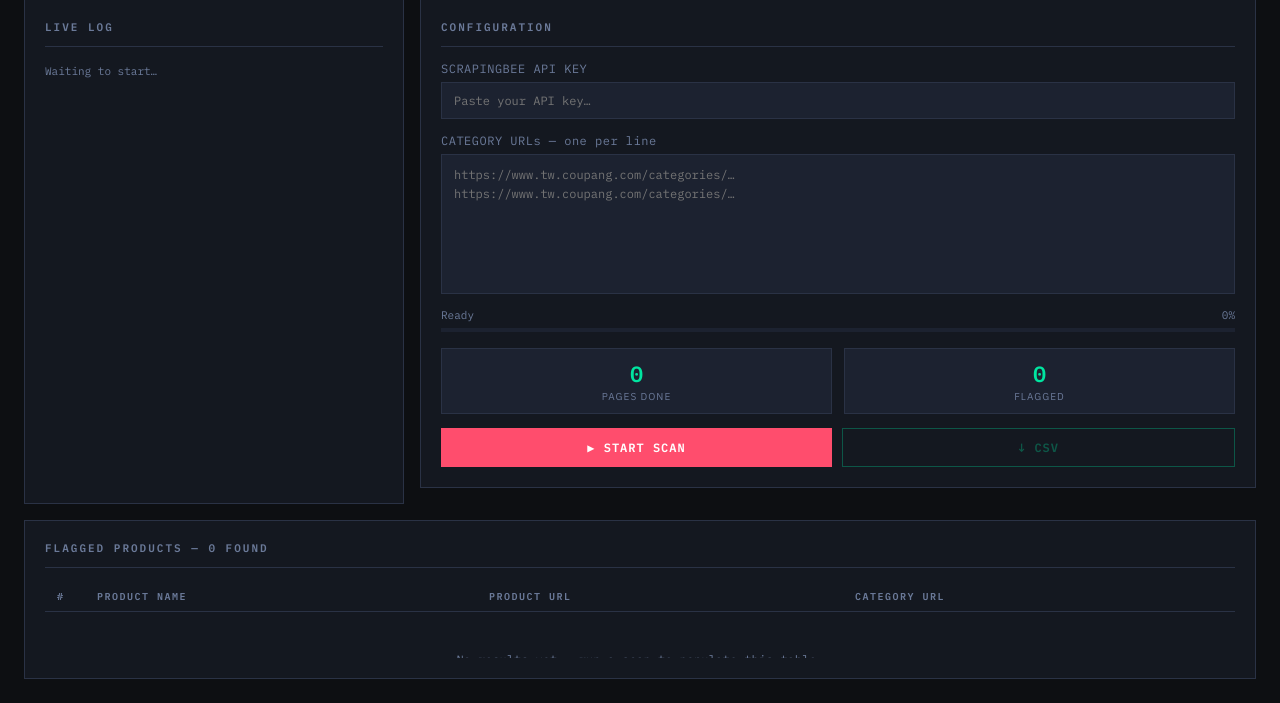
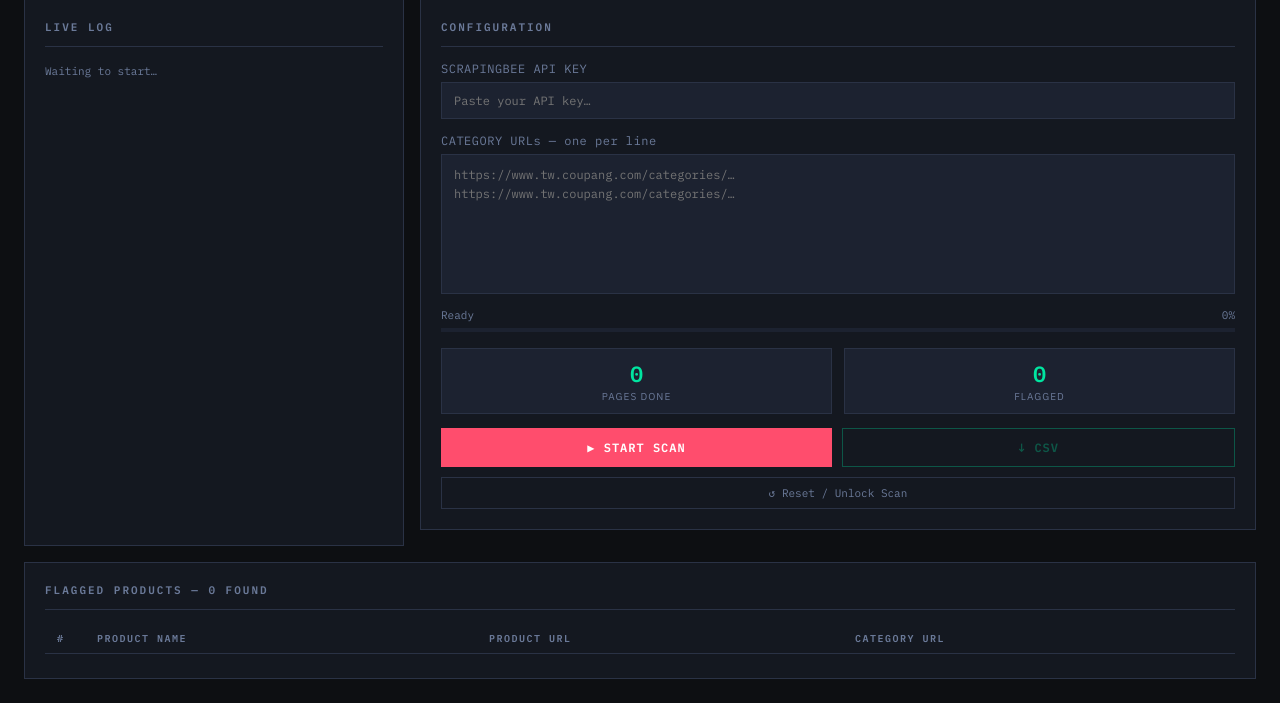
Before and after one commit to Atharva-Presso/coupang-18-plus-images-detector, a Flask app: page / in a window 1280 px wide. Shown: the part 116-819 px from the top of the page. Run offline with Flask 3, Linux system fonts and the light colour scheme.

Commit message:
Add reset endpoint and Reset button to unlock stuck scan state

```diff
--- a/app.py
+++ b/app.py
@@ -223,6 +223,14 @@
             "error": scan_state["error"],
         })
 
+@app.route("/reset", methods=["POST"])
+def reset():
+    with state_lock:
+        scan_state.update({"running": False, "logs": [], "results": [],
+                           "progress": 0, "flagged_count": 0,
+                           "pages_done": 0, "total_pages": 0, "error": None})
+    return jsonify({"ok": True})
+
 @app.route("/download")
 def download():
     with state_lock:
--- a/templates/index.html
+++ b/templates/index.html
@@ -370,6 +370,7 @@
       <button class="btn btn-primary" id="btnStart" onclick="startScan()">▶ Start Scan</button>
       <button class="btn btn-secondary" id="btnDownload" onclick="downloadCSV()" disabled>↓ CSV</button>
     </div>
+    <button onclick="resetScan()" style="background:transparent;color:var(--muted);border:1px solid var(--border);font-family:var(--mono);font-size:11px;padding:8px;cursor:pointer;width:100%;margin-top:-4px">↺ Reset / Unlock Scan</button>
   </div>
 
   <!-- RIGHT: Live Log -->
@@ -405,6 +406,25 @@
 <script>
   let pollTimer = null;
   let lastLogCount = 0;
+
+  function resetScan() {
+    fetch('/reset', { method: 'POST' }).then(() => {
+      clearInterval(pollTimer);
+      document.getElementById('btnStart').disabled = false;
+      document.getElementById('btnDownload').disabled = true;
+      document.getElementById('logBody').innerHTML = '<div class="log-line" style="color:var(--muted)">Reset. Ready to start…</div>';
+      document.getElementById('progressBar').style.width = '0%';
+      document.getElementById('progressPct').textContent = '0%';
+      document.getElementById('progressLabel').textContent = 'Ready';
+      document.getElementById('statPages').textContent = '0';
+      document.getElementById('statFlagged').textContent = '0';
+      document.getElementById('resultsBody').innerHTML = '<tr><td colspan="4" class="empty-state">No results yet — run a scan to populate this table.</td></tr>';
+      document.getElementById('resultCount').textContent = '0';
+      hideError();
+      setDot('', 'Idle');
+      lastLogCount = 0;
+    });
+  }
 
   function startScan() {
     const apiKey = document.getElementById('apiKey').value.trim();
```
